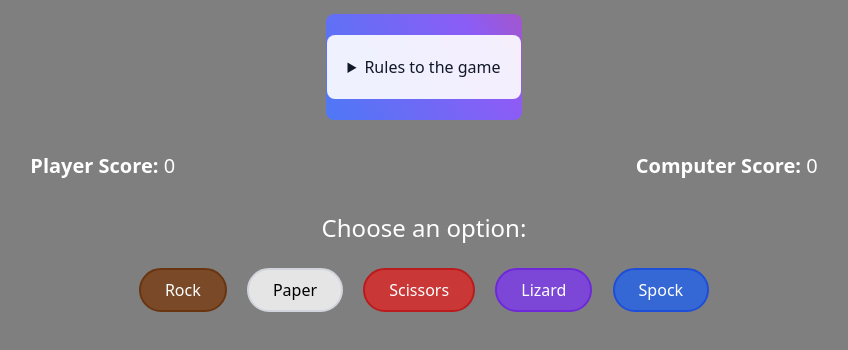
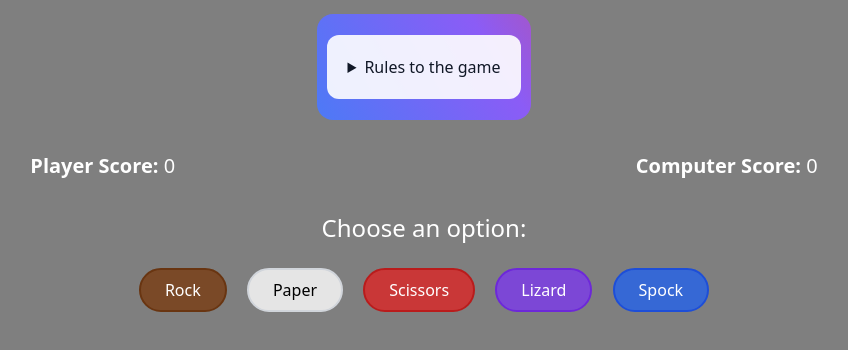
Before and after one commit to Sam-Orion/Rock-Paper-Scissors-Lizard-Spock, a plain HTML site: page index.html in a window 1280 px wide. Shown: the part 66-416 px from the top of the page, without its empty margins (216-1064 px from the left). Drawn offline with nearby package versions, Linux system fonts and the light colour scheme.

Commit message:
animation

```diff
--- a/index.html
+++ b/index.html
@@ -26,8 +26,8 @@
     <div class="fixed inset-0 bg-black bg-opacity-50 -z-10"></div>
     <h1 class="text-4xl my-5">Let's play Rock, Paper, Scissors, Lizard, Spock!</h1>
     <main class="container mx-auto px-4">
-      <div class="p-[1px] rounded-lg animate-gradient-border inline-block">
-        <details class="rules-container bg-white bg-opacity-90 text-gray-900 rounded-lg p-5 max-w-2xl mx-auto my-5">
+      <div class="px-[10px] py-[1px] rounded-2xl animate-gradient-border inline-block">
+        <details class="rules-container bg-white bg-opacity-90 text-gray-900 rounded-xl p-5 max-w-2xl mx-auto my-5">
           <summary class="cursor-pointer">Rules to the game</summary>
 
           <div class="text-center mt-4 space-y-2">
@@ -75,7 +75,7 @@
       <div class="results-container text-xl my-4">
         <p id="results-msg"></p>
         <p id="winner-msg"></p>
-        <button class="btn hidden bg-gradient-to-r from-blue-500 via-violet-500 to-red-500 text-white border-2 border-white rounded-full px-6 py-2 mx-auto mt-5 transition duration-300 ease-in-out hover:scale-105 hover:shadow-lg hover:shadow-purple-500/50 animate-gradient" id="reset-game-btn">Play again?</button>
+        <button class="btn hidden bg-gradient-to-r from-blue-500 via-violet-500 to-red-500 text-white border-2 border-white rounded-full px-6 py-2 mx-auto mt-5 transition duration-300 ease-in-out hover:scale-105 hover:shadow-lg hover:ring-4 ring-offset-white ring-offset-2 hover:shadow-purple-500/50 animate-gradient" id="reset-game-btn">Play again?</button>
       </div>
     </main>
     <script src="./script.js"></script>
```
